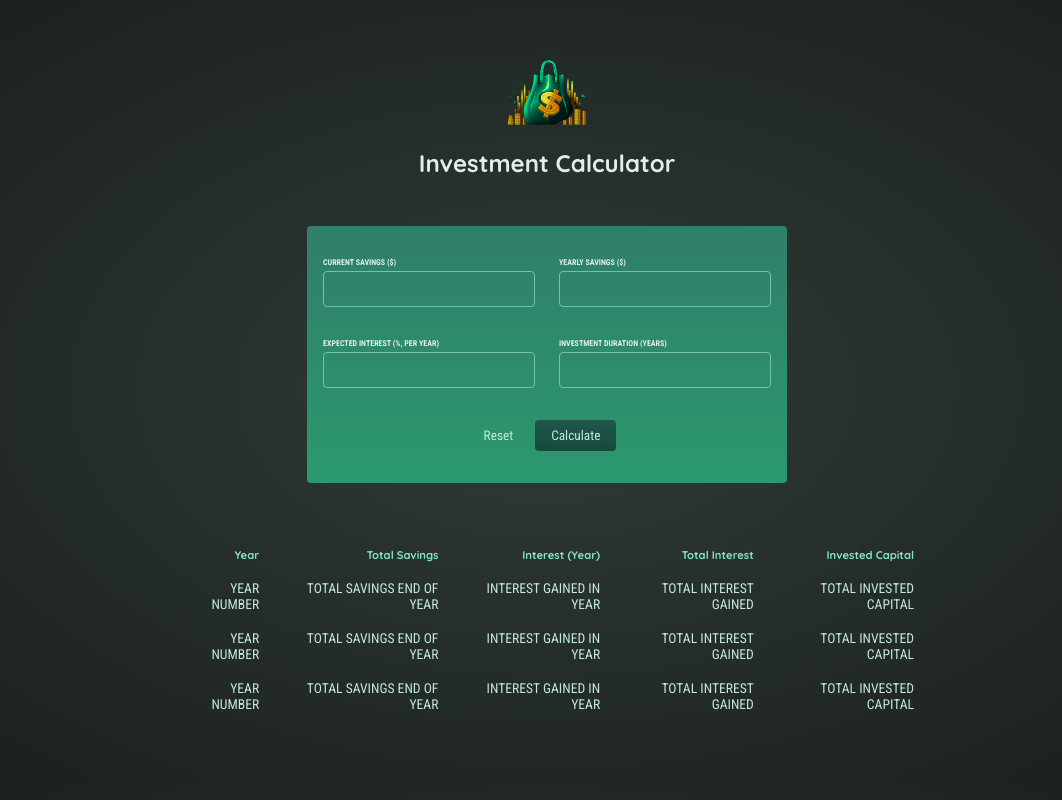
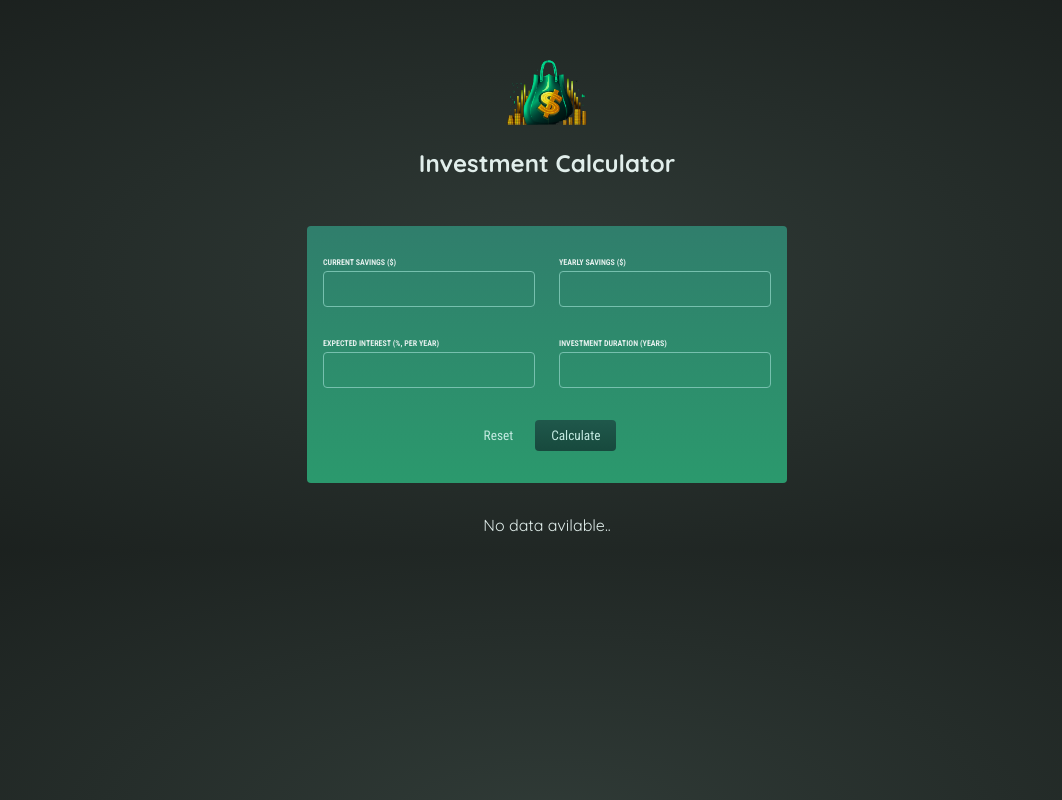
Before and after one commit to ChenBri/Investment-Calculator, a React (Create React App) app: page / in a window 1280 px wide. Shown: the whole page, without its empty margins (93-1155 px from the left). Built offline with nearby package versions, Linux system fonts and the light colour scheme.

Commit message:
Added dynamic list

```diff
--- a/src/App.js
+++ b/src/App.js
@@ -1,35 +1,13 @@
+import { useState } from "react";
 import logo from "./assets/investment-calculator-logo.png";
 import InvestForm from "./components/InvestForm";
 import InvestTable from "./components/InvestTable";
 
 function App() {
-  const calculateHandler = (userInput) => {
-    // Should be triggered when form is submitted
-    // You might not directly want to bind it to the submit event on the form though...
-
-    const yearlyData = []; // per-year results
-
-    let currentSavings = +userInput["current-savings"]; // feel free to change the shape of this input object!
-    const yearlyContribution = +userInput["yearly-contribution"]; // as mentioned: feel free to change the shape...
-    const expectedReturn = +userInput["expected-return"] / 100;
-    const duration = +userInput["duration"];
-
-    // The below code calculates yearly results (total savings, interest etc)
-    for (let i = 0; i < duration; i++) {
-      const yearlyInterest = currentSavings * expectedReturn;
-      currentSavings += yearlyInterest + yearlyContribution;
-      yearlyData.push({
-        // feel free to change the shape of the data pushed to the array!
-        year: i + 1,
-        yearlyInterest: yearlyInterest,
-        savingsEndOfYear: currentSavings,
-        yearlyContribution: yearlyContribution,
-      });
-    }
-
-    // do something with yearlyData ...
-  };
-
+  let [yearlyData, setYearlyData] = useState([]);
+  function resetYearlyData(li) {
+    setYearlyData(li);
+  }
   return (
     <div>
       <header className="header">
@@ -37,12 +15,12 @@ function App() {
         <h1>Investment Calculator</h1>
       </header>
 
-      <InvestForm />
+      <InvestForm yearlyData={yearlyData} resetYearlyData={resetYearlyData} />
 
-      {/* Todo: Show below table conditionally (only once result data is available) */}
-      {/* Show fallback text if no data is available */}
-
-      <InvestTable />
+      {yearlyData.length > 0 && <InvestTable yearlyData={yearlyData} />}
+      {yearlyData.length === 0 && (
+        <p style={{ textAlign: "center" }}>No data avilable..</p>
+      )}
     </div>
   );
 }
--- a/src/components/InvestForm.js
+++ b/src/components/InvestForm.js
@@ -1,14 +1,62 @@
-const InvestForm = () => {
+import { useState } from "react";
+
+const InvestForm = (props) => {
+  let [currentSavings, setCurrentSavings] = useState(null);
+  let [yearlyContribution, setYearlyContribution] = useState(null);
+  let [expectedReturn, setExpectedReturn] = useState(null);
+  let [duration, setDuration] = useState(null);
+
+  function currentSavingsHanlder(event) {
+    setCurrentSavings(+event.target.value);
+  }
+  function yearlyContributionHanlder(event) {
+    setYearlyContribution(+event.target.value);
+  }
+  function expectedReturnHanlder(event) {
+    setExpectedReturn(+event.target.value / 100);
+  }
+  function durationHanlder(event) {
+    setDuration(+event.target.value);
+  }
+
+  const calculateHandler = (userInput) => {
+    userInput.preventDefault();
+
+    let yearlyData = [];
+    // The below code calculates yearly results (total savings, interest etc)
+    for (let i = 0; i < duration; i++) {
+      const yearlyInterest = currentSavings * expectedReturn;
+      currentSavings += yearlyInterest + yearlyContribution;
+      yearlyData.push({
+        // feel free to change the shape of the data pushed to the array!
+        year: i + 1,
+        yearlyInterest: yearlyInterest,
+        savingsEndOfYear: currentSavings,
+        yearlyContribution: yearlyContribution,
+      });
+    }
+
+    props.resetYearlyData(yearlyData);
+  };
+
   return (
-    <form className="form">
+    <form className="form" onSubmit={calculateHandler}>
       <div className="input-group">
         <p>
           <label htmlFor="current-savings">Current Savings ($)</label>
-          <input type="number" id="current-savings" />
+          <input
+            type="number"
+            id="current-savings"
+            onChange={currentSavingsHanlder}
+          />
         </p>
         <p>
           <label htmlFor="yearly-contribution">Yearly Savings ($)</label>
-          <input type="number" id="yearly-contribution" />
+          <input
+            type="number"
+            id="yearly-contribution"
+            onChange={yearlyContributionHanlder}
+          />
         </p>
       </div>
       <div className="input-group">
@@ -16,11 +64,15 @@ const InvestForm = () => {
           <label htmlFor="expected-return">
             Expected Interest (%, per year)
           </label>
-          <input type="number" id="expected-return" />
+          <input
+            type="number"
+            id="expected-return"
+            onChange={expectedReturnHanlder}
+          />
         </p>
         <p>
           <label htmlFor="duration">Investment Duration (years)</label>
-          <input type="number" id="duration" />
+          <input type="number" id="duration" onChange={durationHanlder} />
         </p>
       </div>
       <p className="actions">
--- a/src/components/InvestItem.js
+++ b/src/components/InvestItem.js
@@ -1,10 +1,12 @@
-const InvestItem = () => {
+const InvestItem = (props) => {
+  let data = props.data;
+  console.log(data);
   return (
     <tr>
-      <td>YEAR NUMBER</td>
-      <td>TOTAL SAVINGS END OF YEAR</td>
-      <td>INTEREST GAINED IN YEAR</td>
-      <td>TOTAL INTEREST GAINED</td>
+      <td>{data.year}</td>
+      <td>{data.savingsEndOfYear}</td>
+      <td>{data.yearlyContribution}</td>
+      <td>{data.yearlyInterest}</td>
       <td>TOTAL INVESTED CAPITAL</td>
     </tr>
   );
--- a/src/components/InvestTable.js
+++ b/src/components/InvestTable.js
@@ -1,6 +1,6 @@
 import InvestItem from "./InvestItem";
 
-const InvestTable = () => {
+const InvestTable = (props) => {
   return (
     <table className="result">
       <thead>
@@ -13,9 +13,9 @@ const InvestTable = () => {
         </tr>
       </thead>
       <tbody>
-        <InvestItem />
-        <InvestItem />
-        <InvestItem />
+        {props.yearlyData.map((year) => (
+          <InvestItem key={year.year} data={year} />
+        ))}
       </tbody>
     </table>
   );
```
Also changed, not shown: src/components/data.modules.css (added).
